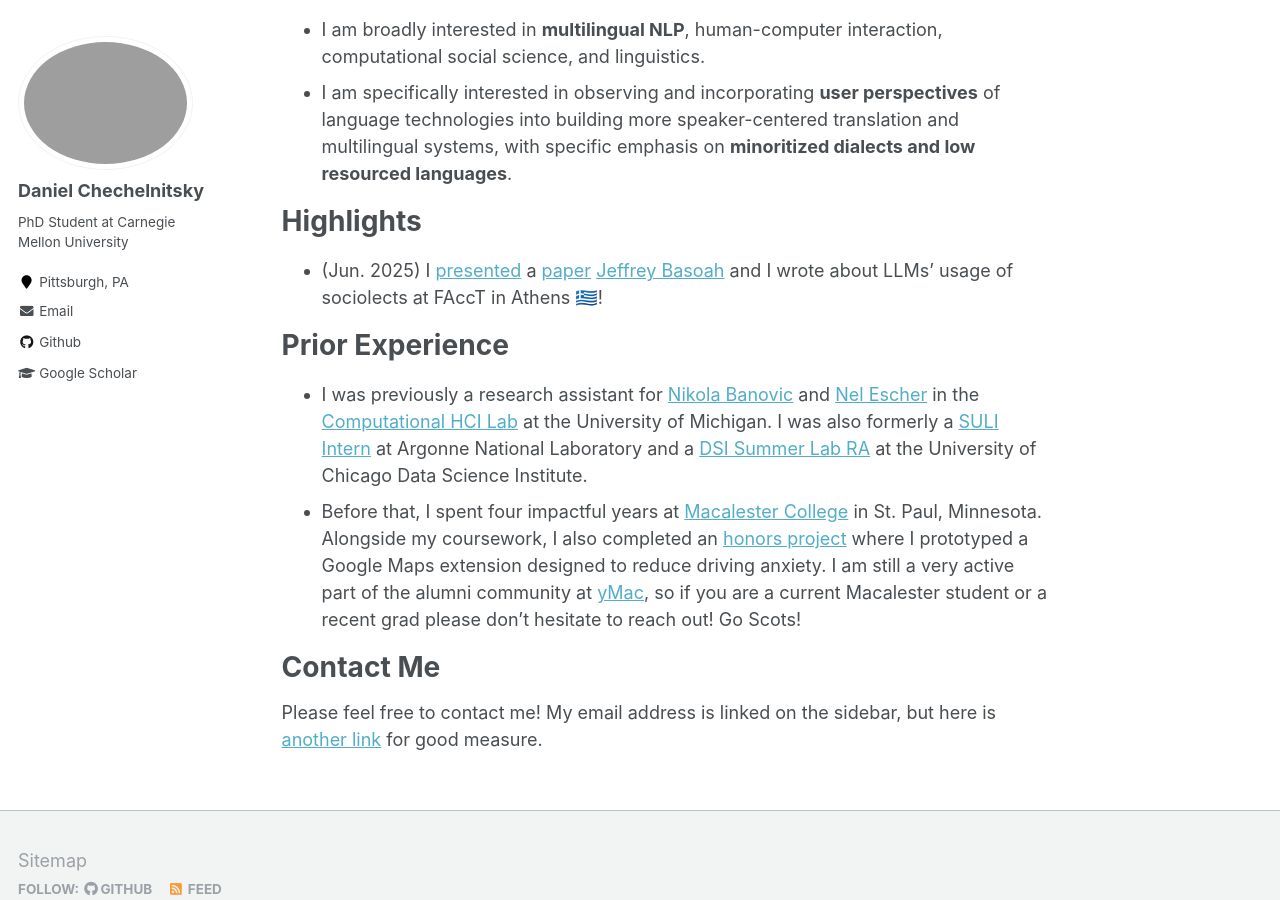
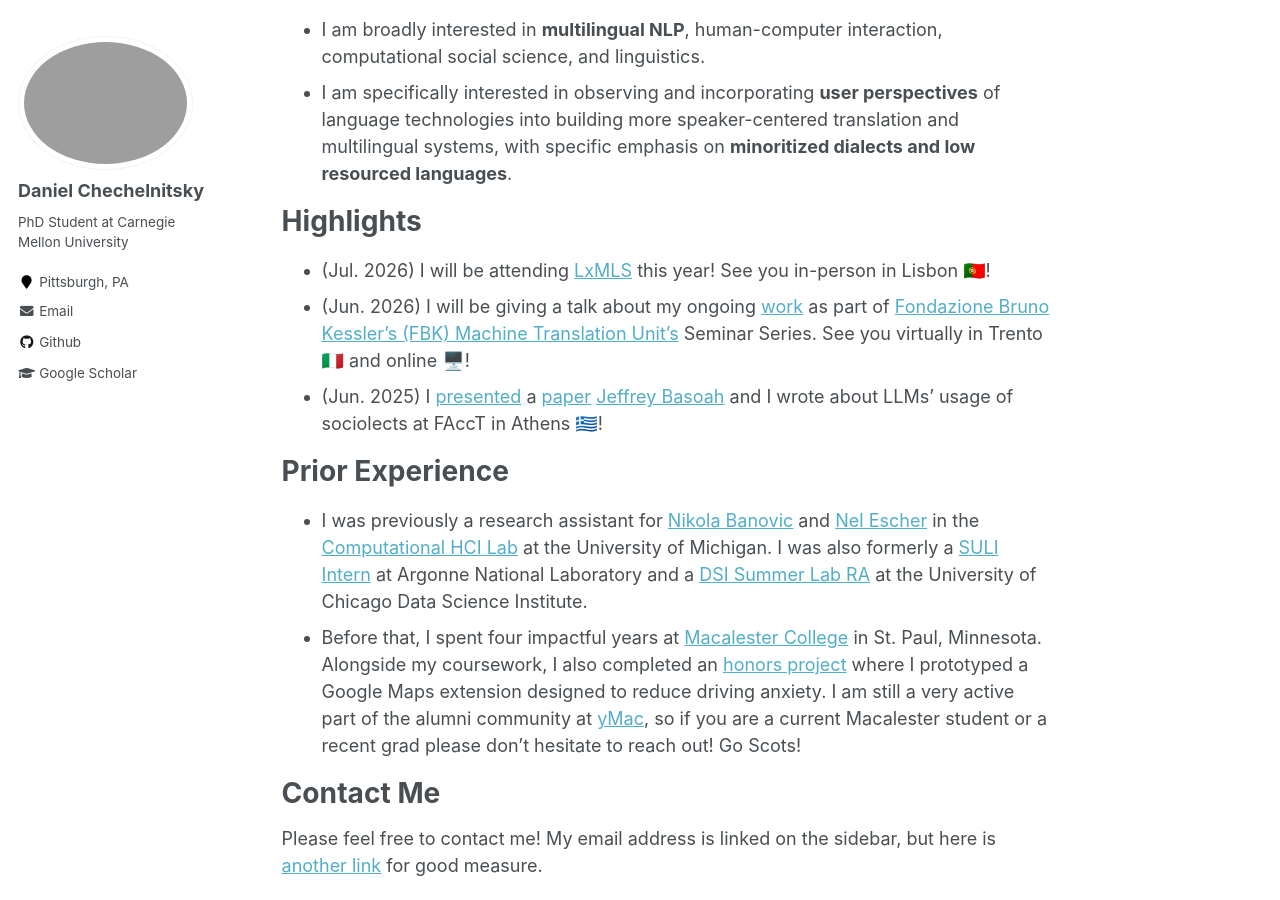
Before and after one commit to chechelnitskd/chechelnitskd.github.io, a Jekyll site: the page built from _pages/about.md, in a window 1280 px wide and 900 px high, scrolled down 480 px. Built offline with Jekyll 4.4.1, drawn with Linux system fonts in a browser that asks for light colours.

Commit message:
Update about.md

```diff
--- a/_pages/about.md
+++ b/_pages/about.md
@@ -19,6 +19,8 @@ Hi, I'm Dan! Here is some information about me:
 - I am specifically interested in observing and incorporating **user perspectives** of language technologies into building more speaker-centered translation and multilingual systems, with specific emphasis on **minoritized dialects and low resourced languages**.
 
 # Highlights
+- (Jul. 2026) I will be attending [LxMLS](https://lxmls.github.io/2026/) this year! See you in-person in Lisbon 🇵🇹!
+- (Jun. 2026) I will be giving a talk about my ongoing [work](https://arxiv.org/abs/2604.00758) as part of [Fondazione Bruno Kessler's (FBK) Machine Translation Unit's](https://mt.fbk.eu/) Seminar Series. See you virtually in Trento 🇮🇹 and online 🖥️!
 - (Jun. 2025) I [presented](https://www.youtube.com/watch?v=qA7aT0mdYao) a [paper](https://dl.acm.org/doi/full/10.1145/3715275.3732045) [Jeffrey Basoah](https://jeffreybasoah.github.io/) and I wrote about LLMs' usage of sociolects at FAccT in Athens 🇬🇷!
 
 # Prior Experience
```
